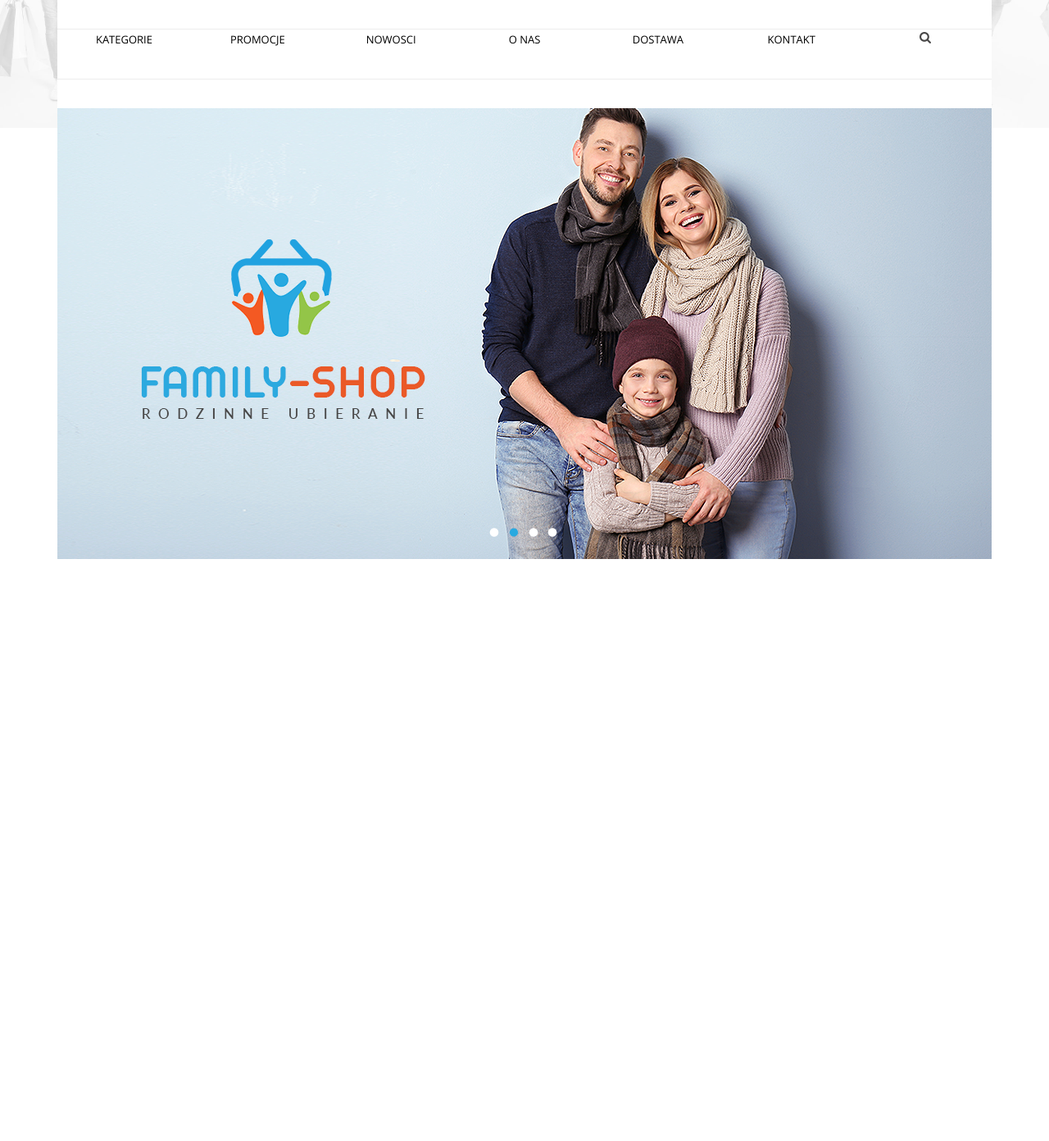
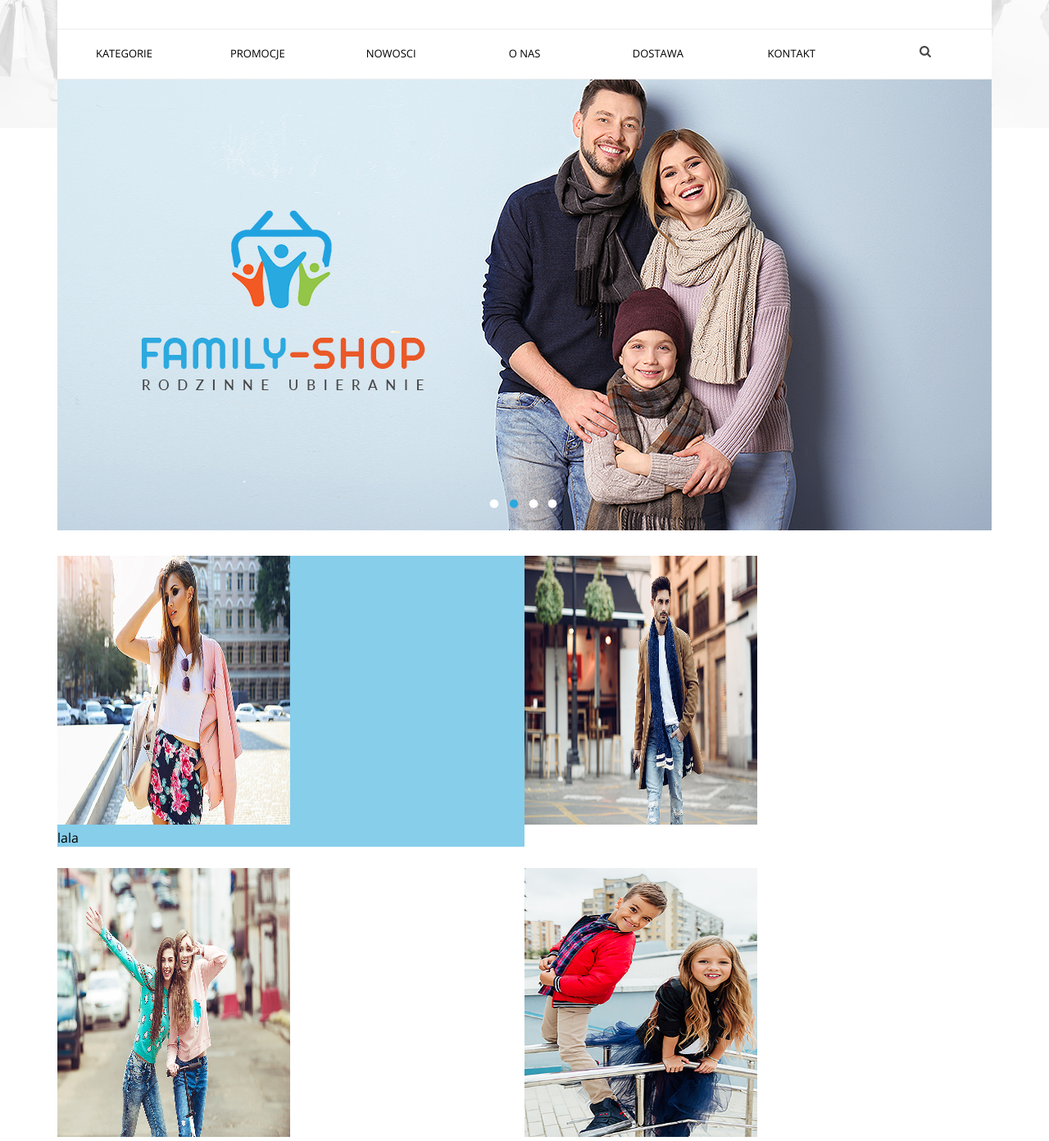
Before and after one commit to Paula066/Skyshop, a plain HTML site: page index.html in a window 1280 px wide. Shown: the part 234-1626 px from the top of the page at 82% size. Before the commit the page ends 921 px from the top, so only its background shows below. Drawn offline with nearby package versions, Linux system fonts and the light colour scheme.

Commit message:
nie umiec

```diff
--- a/index.html
+++ b/index.html
@@ -20,12 +20,12 @@
     <div class="container white">
         <section class="flex border">
             <div class="split-half">
-                <span class="img phone"> +48 123456789</span>
-                <span class="img mail"> biuro@gmail.com</span>
+                <span class="img1 phone"> +48 123456789</span>
+                <span class="img1 mail"> biuro@gmail.com</span>
             </div>
             <div class="split-half">
-                <span class="img client">strefa klienta</span>
-                <span class="img trolley">koszyk</span>
+                <span class="img1 client">strefa klienta</span>
+                <span class="img1 trolley">koszyk</span>
             </div>
         </section>
         <div class="logo">
@@ -57,12 +57,26 @@
         <div class="img">
             <img src="./img/skyimg.png">
         </div>
+        <div class="image"></div>
+        <div class="table">
+            <div class="photo">
+                <div class="square">
+                    <img src="./img/img1.png" style="width: 284px; height: 328px;">
+                    <div class="test">lala</div>
+                 </div>
 
-        <div class="image">
-
+            </div>
+            <div class="photo"><img src="./img/img2.png" style="width: 284px; height: 328px;"></div>
+        </div>
+        <div class="table">
+            <div class="photo"><img src="./img/img3.png" style="width: 284px; height: 328px;"></div>
+            <div class="photo"><img src="./img/img4.png" style="width: 284px; height: 328px;"></div>
         </div>
 
+
+
     </div>
+
 
     </div>
 </body>
--- a/style.css
+++ b/style.css
@@ -107,7 +107,7 @@ section.border {
     padding: 15px;
 }
 
-.img::before {
+.img1::before {
     content: '';
     background-repeat: no-repeat;
     display: inline-block;
@@ -143,7 +143,6 @@ section.border {
 ul.category {
     display: flex;
     list-style-type: none;
-    align-items: center;
     border-bottom: 1px solid #ededed;
 
 }
@@ -152,6 +151,7 @@ ul.category li {
     flex: 1;
     text-align: center;
     height: 60px;
+    padding: 17px;
 }
 
 .cat {
@@ -159,9 +159,23 @@ ul.category li {
     color: black;
     font-size: 13px;
     text-transform: uppercase;
+
 }
 
 ul.category li:hover {
     background-color: rgb(241, 169, 116);
     border: 2px solid red;
 }
+
+.table {
+    display: flex;
+    padding-top: 26px;
+}
+
+.photo {
+    flex:1
+}
+
+.square {
+    background-color: skyblue;
+}
```
